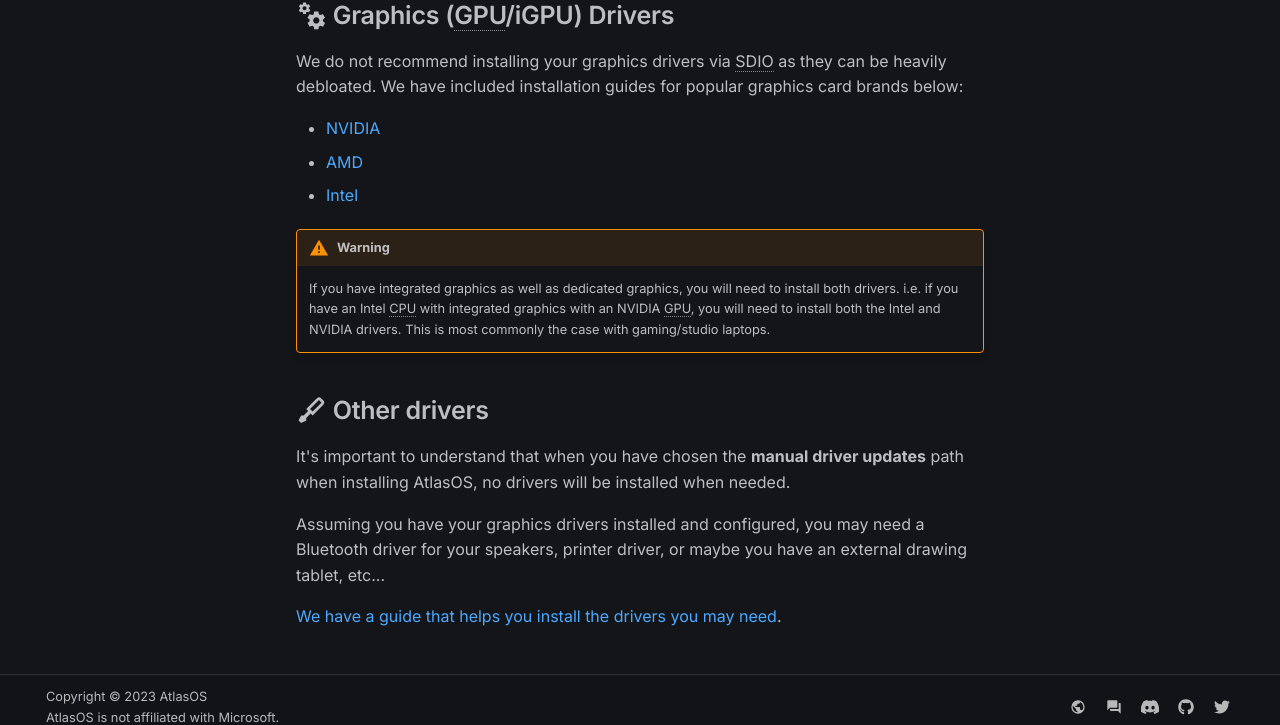
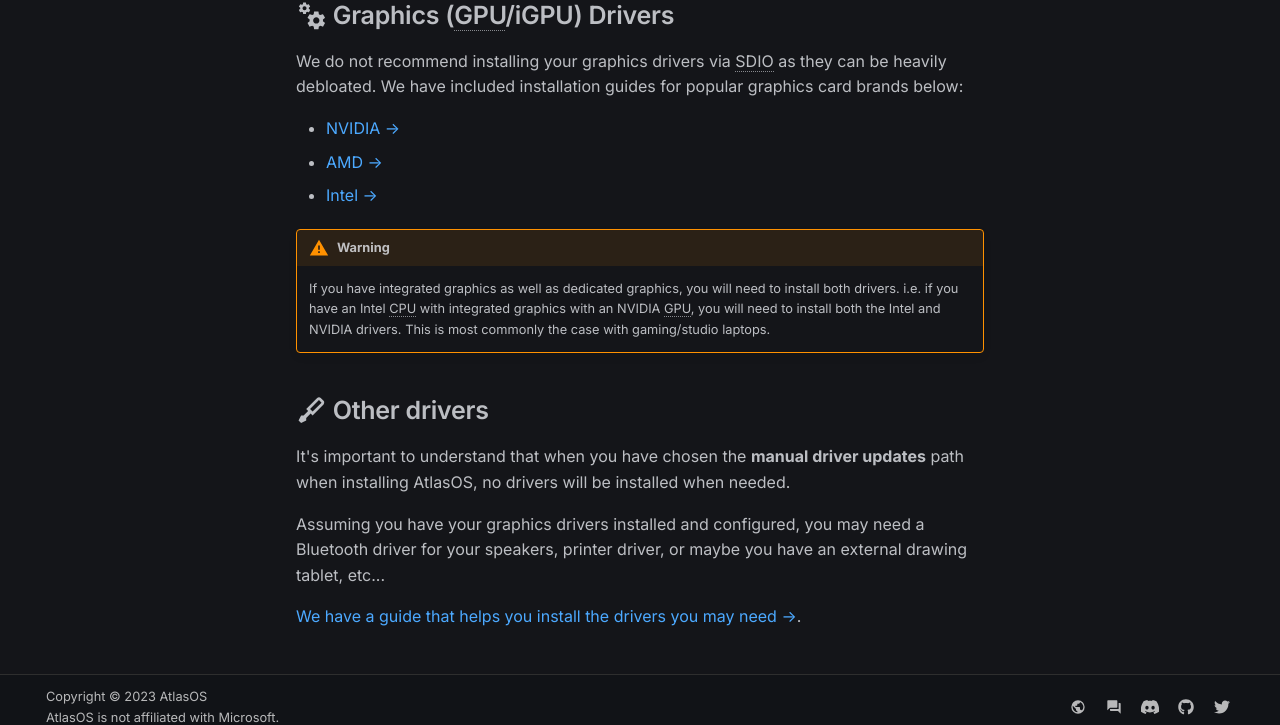
Before and after one commit to Atlas-OS/docs, an MkDocs documentation site: the page built from docs/getting-started/post-installation/drivers/getting-started.md, in a window 1280 px wide and 1338 px high. Shown: the part 598-1323 px from the top of the window. Built offline with MkDocs 1.6.1 and Material for MkDocs 9.7.7, drawn with Linux system fonts in a browser that asks for light colours; some web fonts are replaced; comment, search, counter and statistics services are not loaded.

```diff
--- a/docs/getting-started/post-installation/drivers/getting-started.md
+++ b/docs/getting-started/post-installation/drivers/getting-started.md
@@ -16,9 +16,9 @@ If you are unsure of the brands and drivers required for each component, you can
 ## :material-cogs: Graphics (GPU/iGPU) Drivers
 We do not recommend installing your graphics drivers via SDIO as they can be heavily debloated. We have included installation guides for popular graphics card brands below:
 
-* [NVIDIA](../drivers/nvidia.md)
-* [AMD](../drivers/amd.md)
-* [Intel](../drivers/intel.md)
+* [NVIDIA ->](../drivers/nvidia.md)
+* [AMD ->](../drivers/amd.md)
+* [Intel ->](../drivers/intel.md)
 
 !!! warning
     If you have integrated graphics as well as dedicated graphics, you will need to install both drivers. i.e. if you have an Intel CPU with integrated graphics with an NVIDIA GPU, you will need to install both the Intel and NVIDIA drivers. This is most commonly the case with gaming/studio laptops.
@@ -29,4 +29,4 @@ It's important to understand that when you have chosen the **manual driver updat
 
 Assuming you have your graphics drivers installed and configured, you may need a Bluetooth driver for your speakers, printer driver, or maybe you have an external drawing tablet, etc...
 
-[We have a guide that helps you install the drivers you may need](others.md).
+[We have a guide that helps you install the drivers you may need ->](others.md).
```
